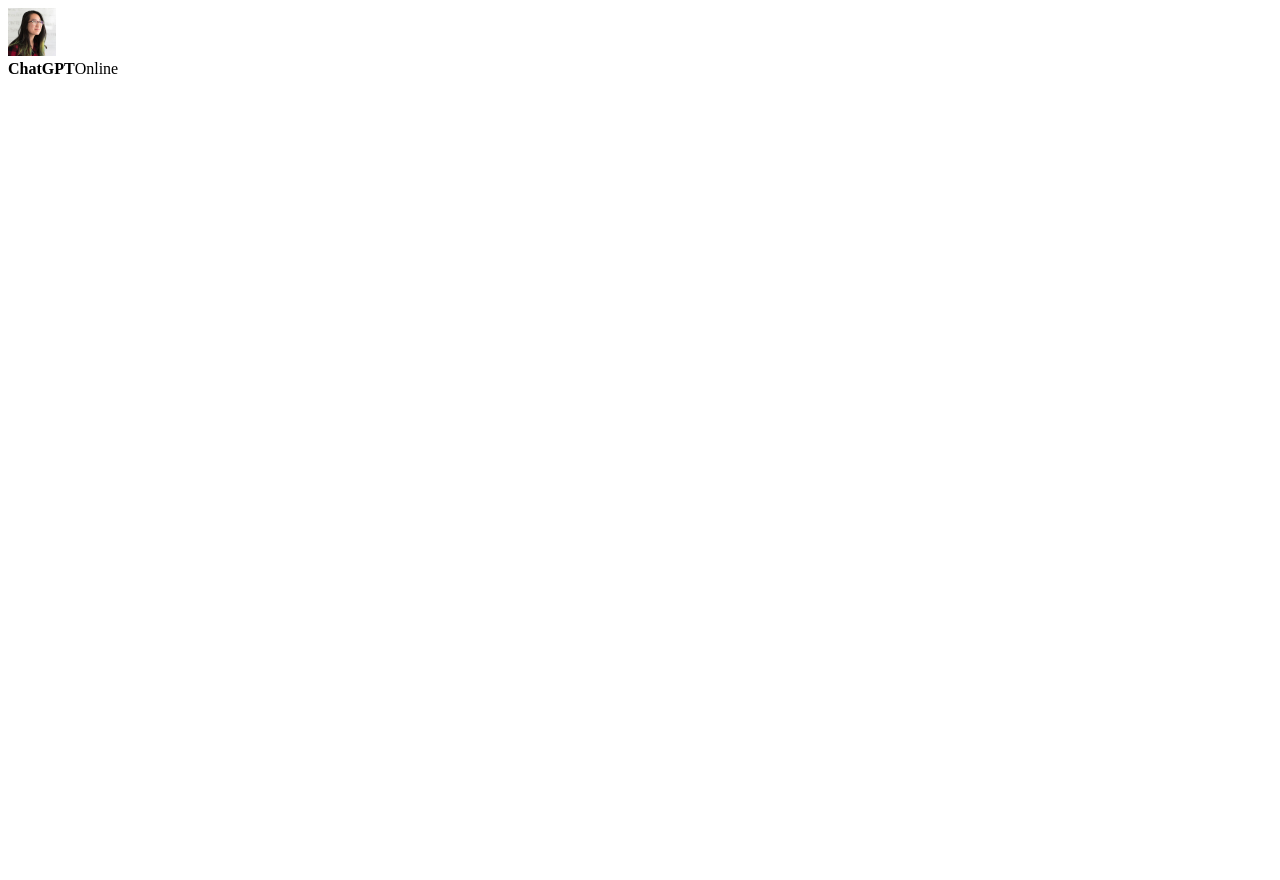
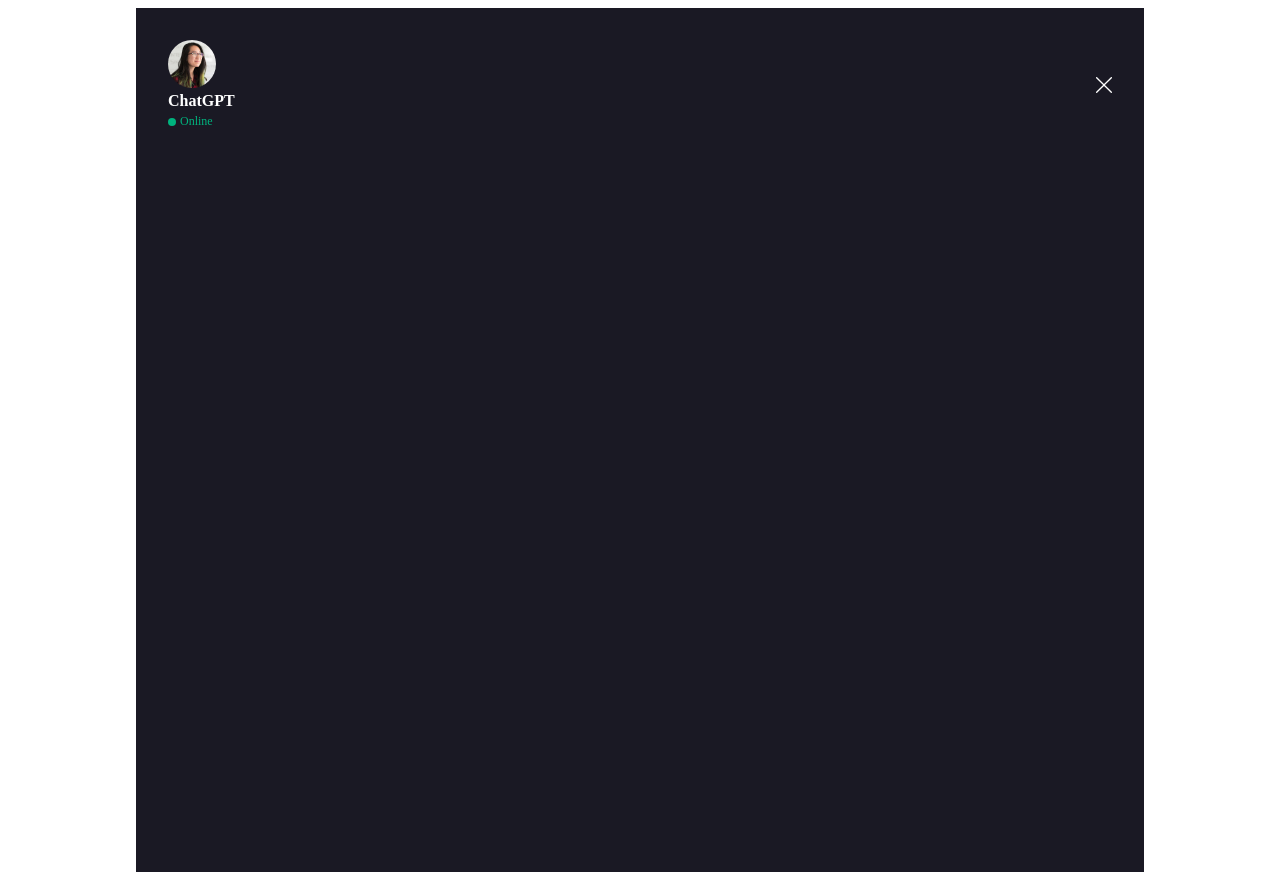
Before and after one commit to claytonfortunato/webChat-04, a React (Vite) app: page / in a window 1280 px wide. Before the commit the page ends 800 px from the top, so only its background shows below. Built offline with nearby package versions, Linux system fonts and the light colour scheme; the HTML template or start-up script is replaced by a standard one.

Commit message:
feat: style component header

```diff
--- a/src/GlobalStyle.ts
+++ b/src/GlobalStyle.ts
@@ -5,6 +5,9 @@ export const GlobalStyle = createGlobalStyle`
         padding: 0;
         margin: 0;
         box-sizing: border-box;
+    }
 
-    }
+    body {
+    background-color: #1a1921;
+  }
 `;
--- a/src/components/ChatHeader/index.tsx
+++ b/src/components/ChatHeader/index.tsx
@@ -1,5 +1,6 @@
 import * as C from "./styles";
 import BotCecilia from "../../assets/cecilia.jpg";
+import close from "../../assets/closeicon.svg";
 
 const ChatHeader = () => {
   return (
@@ -11,6 +12,7 @@ const ChatHeader = () => {
           <span>Online</span>
         </C.Status>
       </C.Header>
+      <img src={close} alt="icon close" />
     </C.Container>
   );
 };
--- a/src/components/ChatHeader/styles.ts
+++ b/src/components/ChatHeader/styles.ts
@@ -1,7 +1,46 @@
 import styled from "styled-components";
 
-export const Container = styled.div``;
+export const Container = styled.div`
+  display: flex;
+  justify-content: space-between;
+  align-items: center;
 
-export const Header = styled.div``;
+  img {
+    cursor: pointer;
+  }
+`;
 
-export const Status = styled.div``;
+export const Header = styled.div`
+  img {
+    width: 3rem;
+    height: 3rem;
+    object-fit: cover;
+    border-radius: 50%;
+  }
+`;
+
+export const Status = styled.div`
+  display: grid;
+
+  strong {
+    margin-bottom: 0.25rem;
+    color: #fff;
+  }
+
+  span {
+    display: flex;
+    align-items: center;
+    gap: 0.25rem;
+    color: #00b37e;
+    font-size: 0.75rem;
+
+    &::before {
+      content: "";
+      width: 0.5rem;
+      height: 0.5rem;
+      display: block;
+      background-color: #00b37e;
+      border-radius: 50%;
+    }
+  }
+`;
--- a/src/styles.ts
+++ b/src/styles.ts
@@ -1,3 +1,13 @@
 import styled from "styled-components";
 
-export const Container = styled.div``;
+export const Container = styled.div`
+  height: 100vh;
+  max-width: 59rem;
+  margin: 0 auto;
+  padding: 2rem;
+  display: grid;
+  grid-template-rows: max-content 1fr max-content;
+  gap: 1.2rem;
+
+  background-color: #1a1924;
+`;
```
Also changed, not shown: src/assets/closeicon.svg (added).
